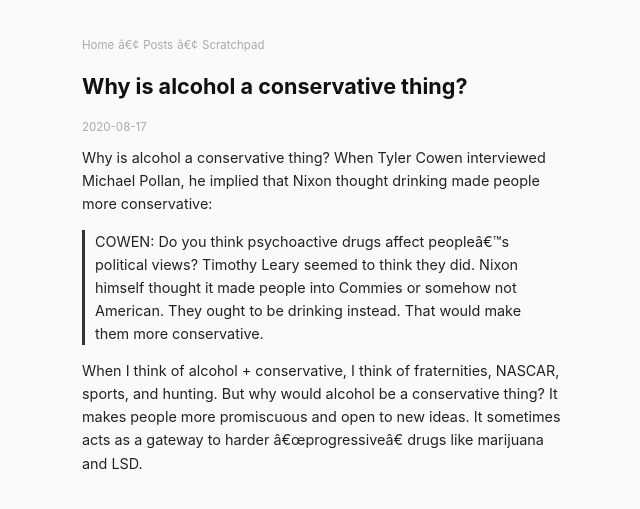
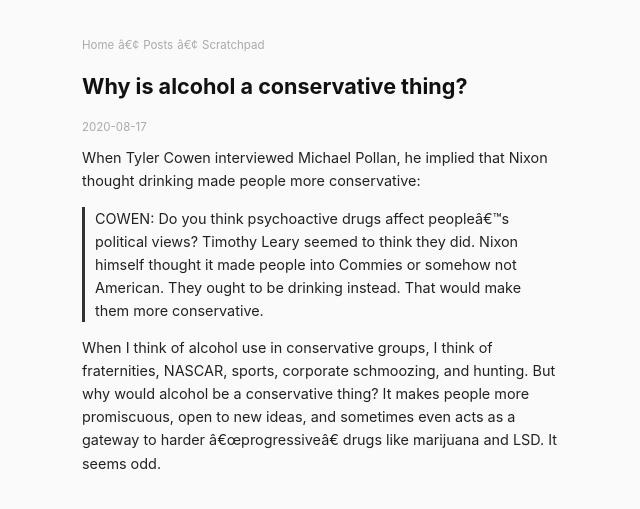
Before and after one commit to archimboldii/archimboldii.github.io, a Jekyll site: the page built from _posts/2020-08-17-why-is-alcohol-conservative.md, in a window 1280 px wide. Shown: the top 509 px of the page, without its empty margins (318-958 px from the left). Built offline with Jekyll 4.4.1, drawn with Linux system fonts in a browser that asks for light colours.

Commit message:
Update 2020-08-17-why-is-alcohol-conservative.md

```diff
--- a/_posts/2020-08-17-why-is-alcohol-conservative.md
+++ b/_posts/2020-08-17-why-is-alcohol-conservative.md
@@ -5,8 +5,8 @@ date: 2020-08-17
 tag: scratchpad
 ---
 
-Why is alcohol a conservative thing? When Tyler Cowen interviewed Michael Pollan, he implied that Nixon thought drinking made people more conservative:
+When Tyler Cowen interviewed Michael Pollan, he implied that Nixon thought drinking made people more conservative:
 
 > COWEN: Do you think psychoactive drugs affect people’s political views? Timothy Leary seemed to think they did. Nixon himself thought it made people into Commies or somehow not American. They ought to be drinking instead. That would make them more conservative.
 
-When I think of alcohol + conservative, I think of fraternities, NASCAR, sports, and hunting. But why would alcohol be a conservative thing? It makes people more promiscuous and open to new ideas. It sometimes acts as a gateway to harder "progressive" drugs like marijuana and LSD.
+When I think of alcohol use in conservative groups, I think of fraternities, NASCAR, sports, corporate schmoozing, and hunting. But why would alcohol be a conservative thing? It makes people more promiscuous, open to new ideas, and sometimes even acts as a gateway to harder "progressive" drugs like marijuana and LSD. It seems odd.
```
